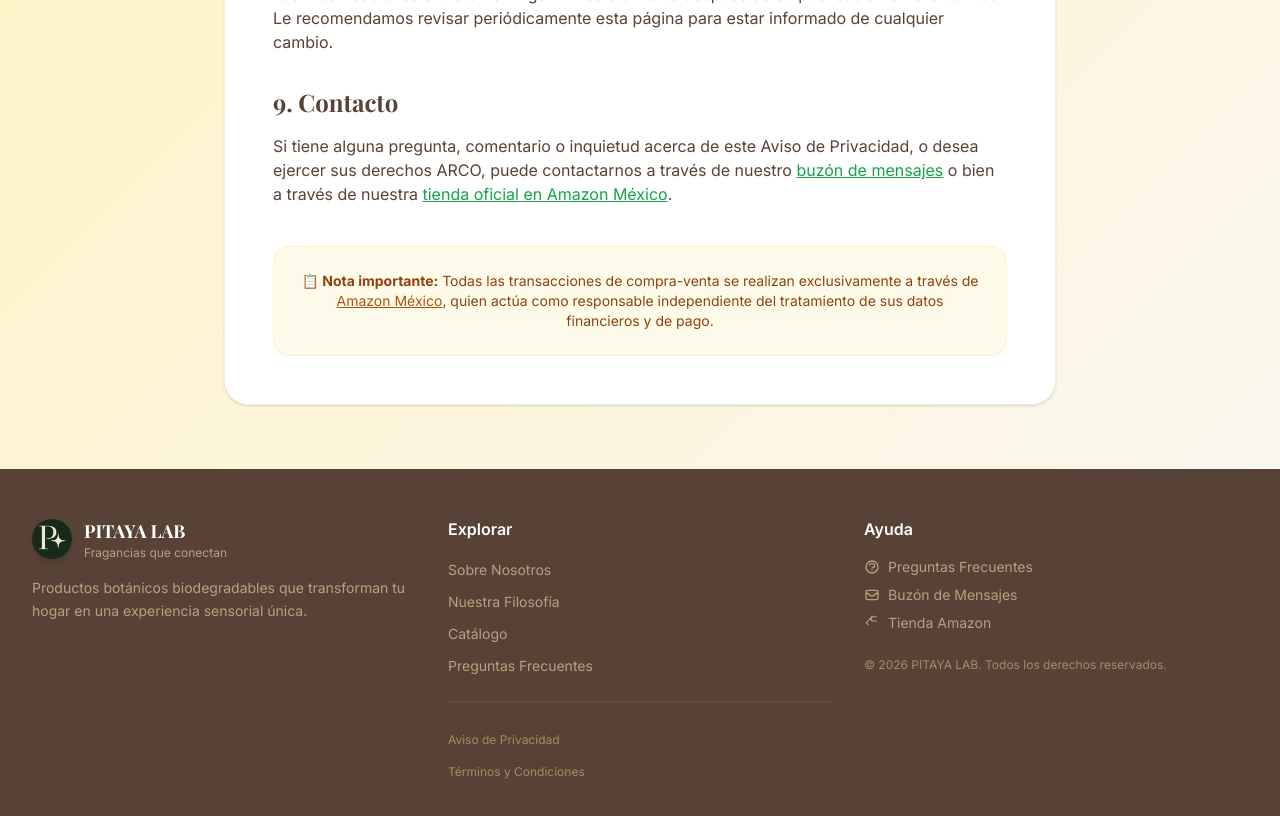
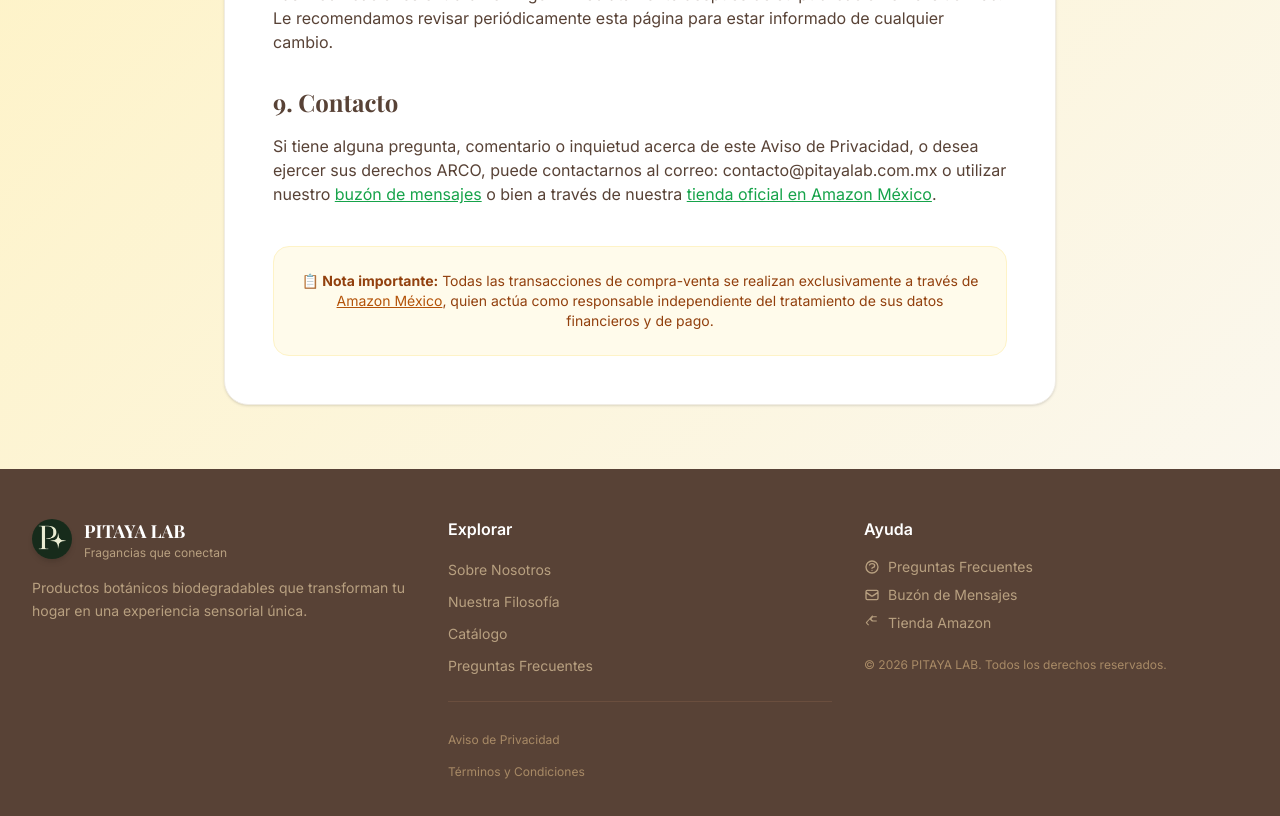
Before and after one commit to pitayarosadesign/pitaya-lab-site, a Nuxt app: page /privacy in a window 1280 px wide. Shown: the part 2360-3176 px from the top of the page. Built offline with nearby package versions, Linux system fonts and the light colour scheme; a web font is replaced by a local one.

Commit message:
Update contact information in privacy notice
se agrego la direccion de correo: contacto@pitayalab.com.mx

```diff
--- a/pages/privacy.vue
+++ b/pages/privacy.vue
@@ -80,7 +80,7 @@
 
           <h2 class="text-2xl font-serif font-bold text-earth-900 mt-8 mb-4">9. Contacto</h2>
           <p>
-            Si tiene alguna pregunta, comentario o inquietud acerca de este Aviso de Privacidad, o desea ejercer sus derechos ARCO, puede contactarnos a través de nuestro <NuxtLink to="/contact" class="text-primary-600 hover:text-primary-700 underline">buzón de mensajes</NuxtLink> o bien a través de nuestra <a :href="AMAZON_LINK" target="_blank" rel="noopener noreferrer" class="text-primary-600 hover:text-primary-700 underline">tienda oficial en Amazon México</a>.
+            Si tiene alguna pregunta, comentario o inquietud acerca de este Aviso de Privacidad, o desea ejercer sus derechos ARCO, puede contactarnos al correo: contacto@pitayalab.com.mx o utilizar nuestro <NuxtLink to="/contact" class="text-primary-600 hover:text-primary-700 underline">buzón de mensajes</NuxtLink> o bien a través de nuestra <a :href="AMAZON_LINK" target="_blank" rel="noopener noreferrer" class="text-primary-600 hover:text-primary-700 underline">tienda oficial en Amazon México</a>.
           </p>
 
           <div class="mt-10 p-6 bg-amber-50 rounded-2xl border border-amber-100">
```
